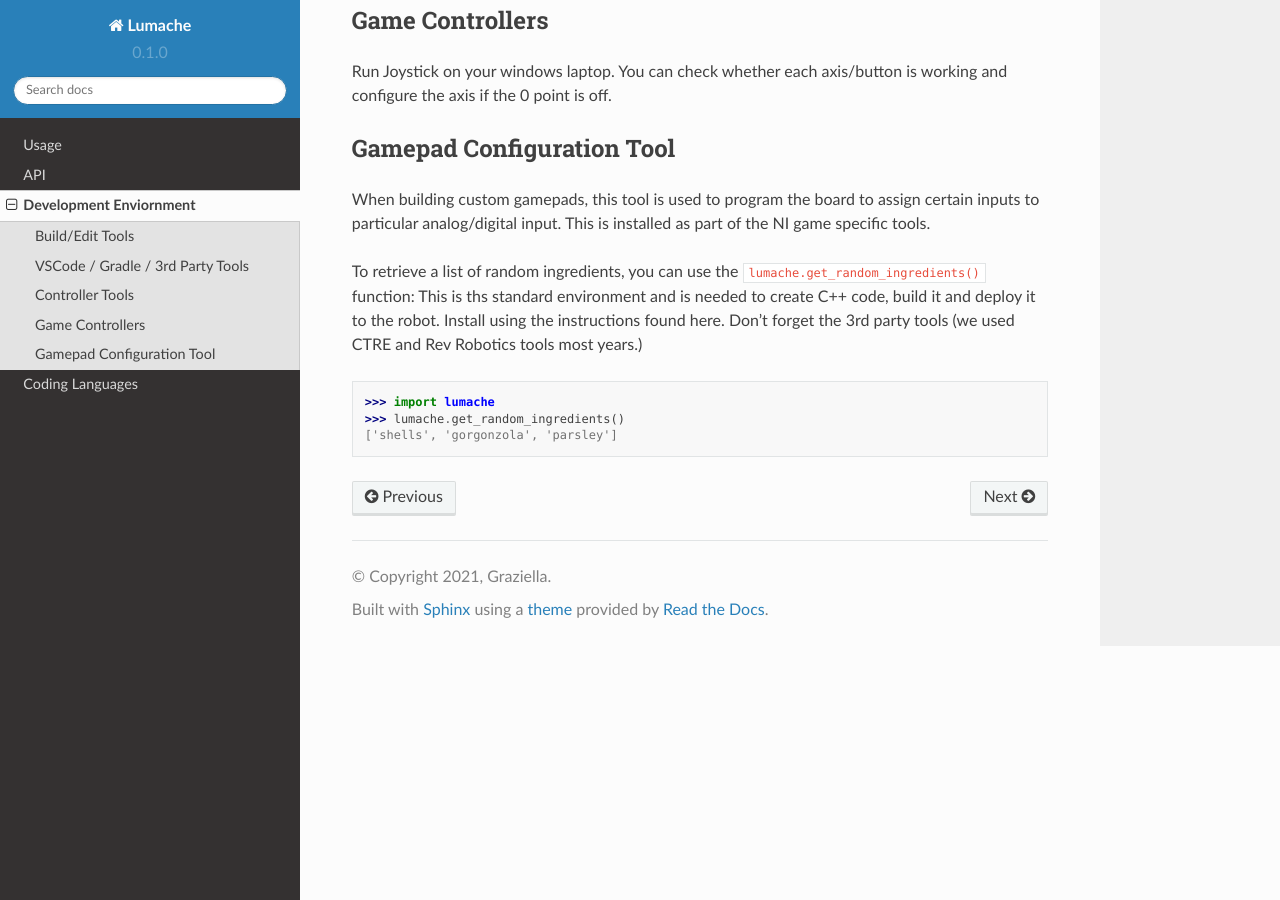
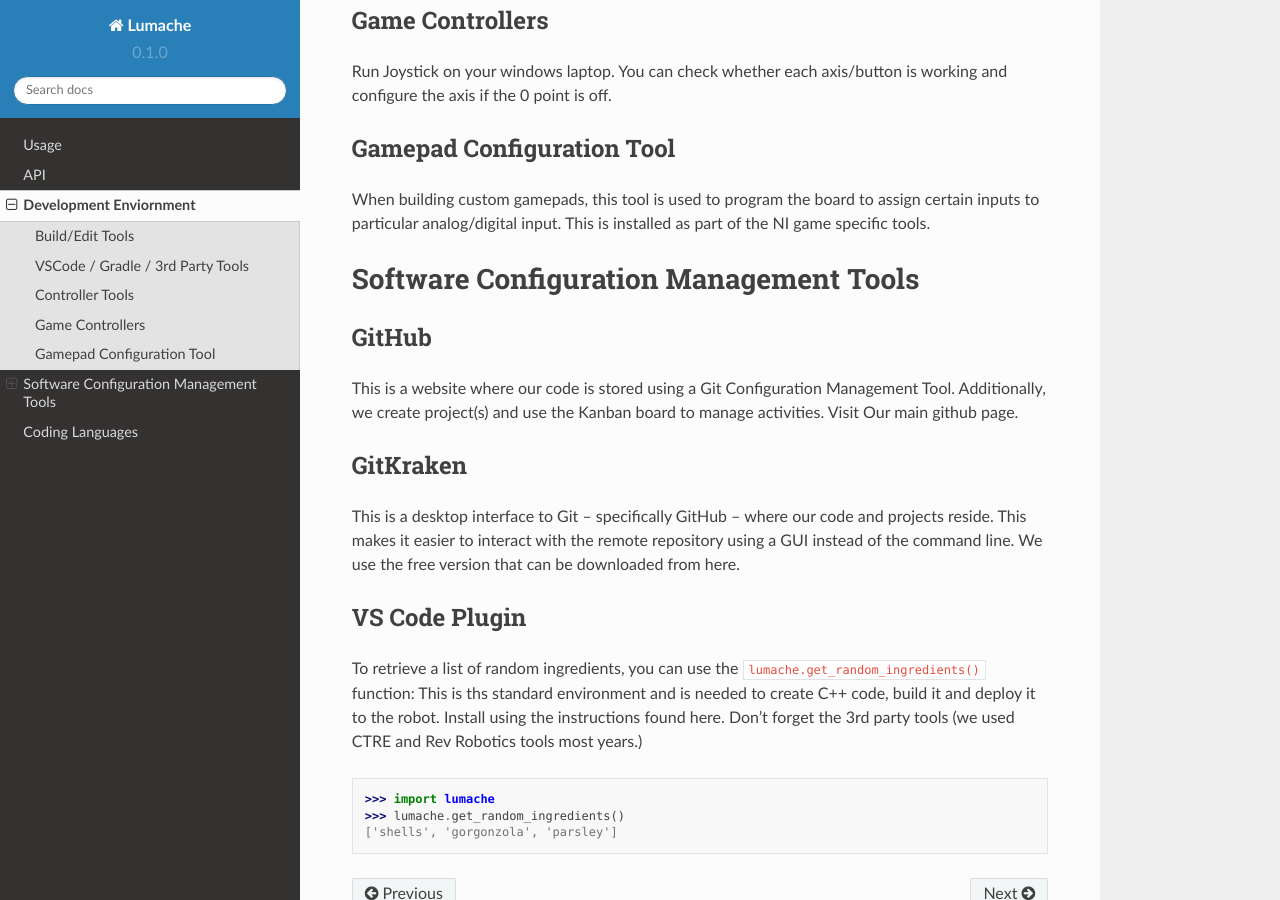
Before and after one commit to Team302/Team302Doco, a Sphinx documentation site: the page built from docs/source/devenv.rst, in a window 1280 px wide and 900 px high, scrolled down 589 px. Built offline with Sphinx 7.4.7 and the Read the Docs theme 2.0.0, drawn with Linux system fonts in a browser that asks for light colours.

Commit message:
Update devenv.rst

```diff
--- a/docs/source/devenv.rst
+++ b/docs/source/devenv.rst
@@ -30,6 +30,34 @@ Gamepad Configuration Tool
 
 When building custom gamepads, this tool is used to program the board to assign certain inputs to particular analog/digital input. This is installed as part of the NI game specific tools.
 
+
+Software Configuration Management Tools
+==========================================
+
+GitHub
+-------
+
+This is a website where our code is stored using a Git Configuration Management Tool. Additionally, we create project(s) and use the Kanban board to manage activities. Visit Our main github page.
+
+GitKraken
+----------
+
+This is a desktop interface to Git -- specifically GitHub -- where our code and projects reside. This makes it easier to interact with the remote repository using a GUI instead of the command line. We use the free version that can be downloaded from here.
+
+
+
+VS Code Plugin
+------------------
+
+
+
+
+
+
+
+
+
+
 To retrieve a list of random ingredients,
 you can use the ``lumache.get_random_ingredients()`` function:
 This is ths standard environment and is needed to create C++ code, build it and deploy it to the robot. Install using the instructions found here. Don't forget the 3rd party tools (we used CTRE and Rev Robotics tools most years.)
```
